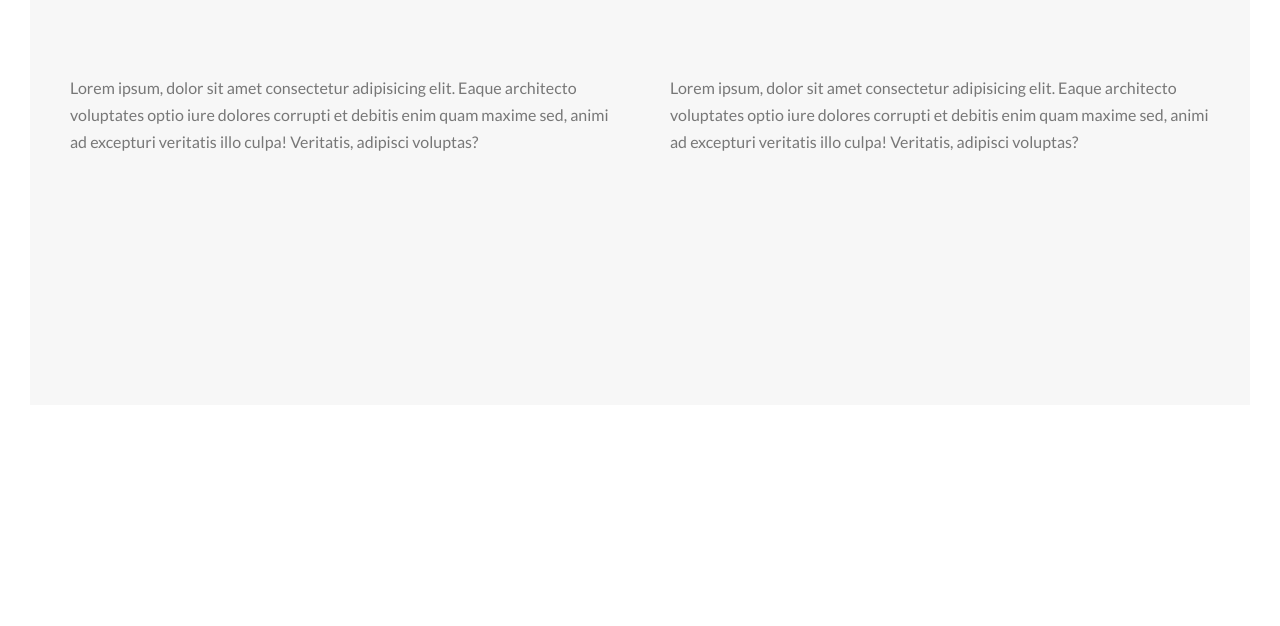
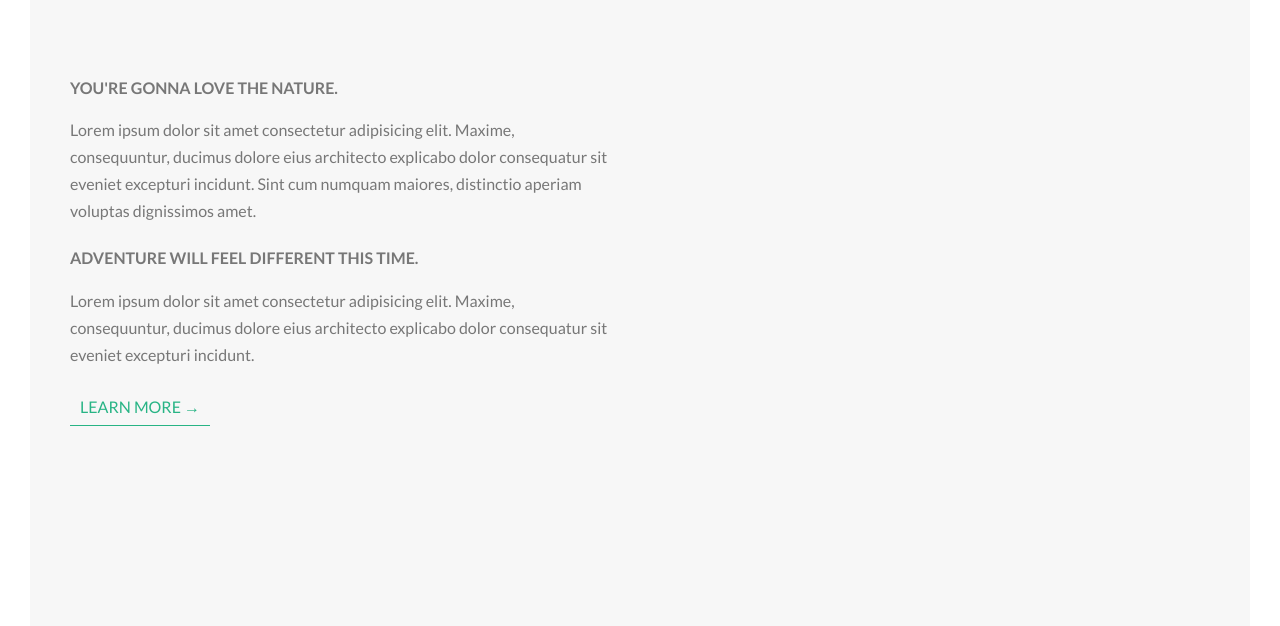
Before and after one commit to pejhvaman/naturalist, a website: page index.html in a window 1280 px wide. Shown: the part 946-1572 px from the top of the page. Before the commit the page ends 1381 px from the top, so only its background shows below. Drawn offline with Linux system fonts and the light colour scheme.

Commit message:
Done: text content and button for about section

```diff
--- a/index.html
+++ b/index.html
@@ -3,17 +3,14 @@
   <head>
     <meta charset="UTF-8" />
     <meta name="viewport" content="width=device-width, initial-scale=1.0" />
-
     <link rel="preconnect" href="https://fonts.googleapis.com" />
     <link rel="preconnect" href="https://fonts.gstatic.com" crossorigin />
     <link
       href="https://fonts.googleapis.com/css2?family=Lato:wght@100;300;400;700;900&display=swap"
       rel="stylesheet"
     />
-
     <link rel="stylesheet" href="css/style.css" />
     <link rel="shortcut icon" type="image/png" href="img/favicon.png" />
-
     <title>Natours | Exciting tours for adventurous people</title>
   </head>
   <body>
@@ -31,24 +28,33 @@
     </header>
     <main>
       <section class="section-about">
-        <div class="u-text-center u-margin-bottom-8">
+        <div class="u-text-center u-margin-bottom-big">
           <h2 class="heading__secondary">
             Exciting tours for adventurous people
           </h2>
         </div>
         <div class="row">
           <div class="col-1-of-2">
-            Lorem ipsum, dolor sit amet consectetur adipisicing elit. Eaque
-            architecto voluptates optio iure dolores corrupti et debitis enim
-            quam maxime sed, animi ad excepturi veritatis illo culpa! Veritatis,
-            adipisci voluptas?
+            <h3 class="heading__tertiary u-margin-bottom-small">
+              You're gonna love the nature.
+            </h3>
+            <p class="paragraph">
+              Lorem ipsum dolor sit amet consectetur adipisicing elit. Maxime,
+              consequuntur, ducimus dolore eius architecto explicabo dolor
+              consequatur sit eveniet excepturi incidunt. Sint cum numquam
+              maiores, distinctio aperiam voluptas dignissimos amet.
+            </p>
+            <h3 class="heading__tertiary u-margin-bottom-small">
+              Adventure will feel different this time.
+            </h3>
+            <p class="paragraph">
+              Lorem ipsum dolor sit amet consectetur adipisicing elit. Maxime,
+              consequuntur, ducimus dolore eius architecto explicabo dolor
+              consequatur sit eveniet excepturi incidunt.
+            </p>
+            <a href="#" class="button-text">Learn more &rarr;</a>
           </div>
-          <div class="col-1-of-2">
-            Lorem ipsum, dolor sit amet consectetur adipisicing elit. Eaque
-            architecto voluptates optio iure dolores corrupti et debitis enim
-            quam maxime sed, animi ad excepturi veritatis illo culpa! Veritatis,
-            adipisci voluptas?
-          </div>
+          <div class="col-1-of-2"></div>
         </div>
       </section>
     </main>
--- a/sass/abstracts/_variables.scss
+++ b/sass/abstracts/_variables.scss
@@ -7,6 +7,9 @@ $color-gray-light: #f7f7f7;
 $color-dark: #000;
 $color-light: #fff;
 
+// FONT
+$default-font-size: 1.6rem;
+
 // GRID
 $grid-width: 114rem;
 $gutter-vertical: 6rem;
--- a/sass/base/_typography.scss
+++ b/sass/base/_typography.scss
@@ -1,7 +1,7 @@
 body {
   font-family: "Lato", sans-serif;
   font-weight: 400;
-  font-size: 1.6rem;
+  font-size: $default-font-size;
   line-height: 1.7;
   color: $color-gray;
   padding: 3rem;
@@ -25,7 +25,7 @@ body {
 
   &--sub {
     display: block;
-    font-size: 1.6rem;
+    font-size: $default-font-size;
     letter-spacing: 1.23rem;
     font-weight: 700;
     animation: moveInRight 1s ease-in;
@@ -33,6 +33,7 @@ body {
 }
 
 .heading__secondary {
+  text-transform: uppercase;
   font-size: 3.5rem;
   font-weight: 700;
   display: inline-block;
@@ -52,3 +53,18 @@ body {
     text-shadow: 2rem 2rem 4rem rgba(0, 0, 0, 0.15);
   }
 }
+
+.heading__tertiary {
+  text-transform: uppercase;
+  font-size: $default-font-size;
+  font-weight: 700;
+  display: inline-block;
+}
+
+.paragraph {
+  font-size: $default-font-size;
+
+  &:not(:last-child) {
+    margin-bottom: 2rem;
+  }
+}
--- a/sass/base/_utilities.scss
+++ b/sass/base/_utilities.scss
@@ -2,6 +2,12 @@
   text-align: center;
 }
 
-.u-margin-bottom-8 {
+.u-margin-bottom-big {
   margin-bottom: 8rem;
 }
+.u-margin-bottom-medium {
+  margin-bottom: 4rem;
+}
+.u-margin-bottom-small {
+  margin-bottom: 1.5rem;
+}
--- a/sass/components/_button.scss
+++ b/sass/components/_button.scss
@@ -51,3 +51,29 @@
     animation-fill-mode: backwards;
   }
 }
+
+.button-text {
+  &:link,
+  &:visited {
+    text-decoration: none;
+    color: $color-primary-dark;
+    font-size: $default-font-size;
+    display: inline-block;
+    border-bottom: 1px solid $color-primary-dark;
+    transition: all 0.2s;
+    padding: 0.5rem 1rem;
+    text-transform: uppercase;
+  }
+
+  &:hover {
+    color: $color-light;
+    background-color: $color-primary-dark;
+    box-shadow: 0 2rem 4rem rgba($color-dark, 0.15);
+    transform: translateY(-2px);
+  }
+
+  &:active {
+    box-shadow: 0 1rem 2rem rgba($color-dark, 0.15);
+    transform: translateY(0);
+  }
+}
```
Also changed, not shown: css/style.css, 1 other file.
